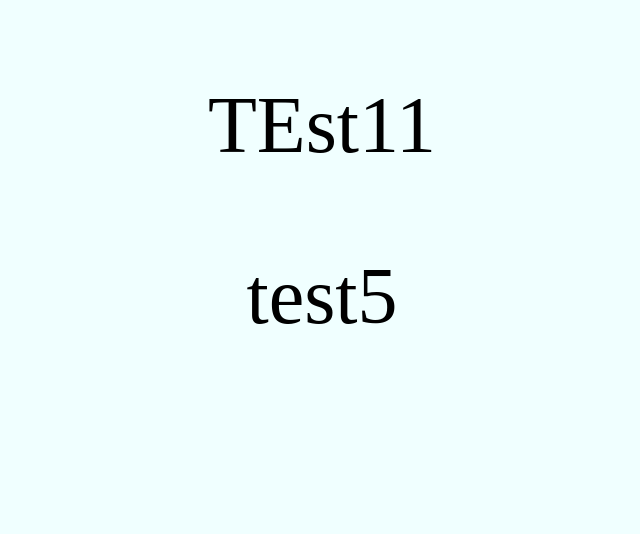
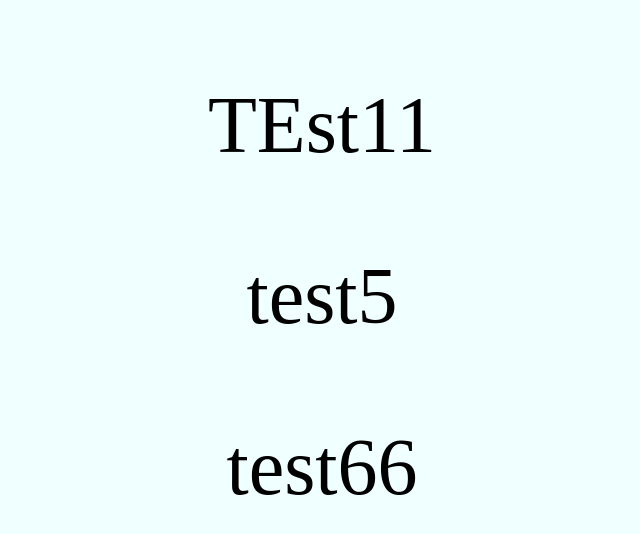
Before and after one commit to ChunChieLin0924/test11, a plain HTML site: page index.html in a window 1280 px wide. Shown: the whole page, without its empty margins (318-958 px from the left). Drawn offline with Linux system fonts and the light colour scheme.

Commit message:
test11 2

```diff
--- a/index.html
+++ b/index.html
@@ -20,6 +20,7 @@
 
 <p> TEst11</p>
 <p>test5</p>
+<p>test66</p>
 
 
 </body>
```
